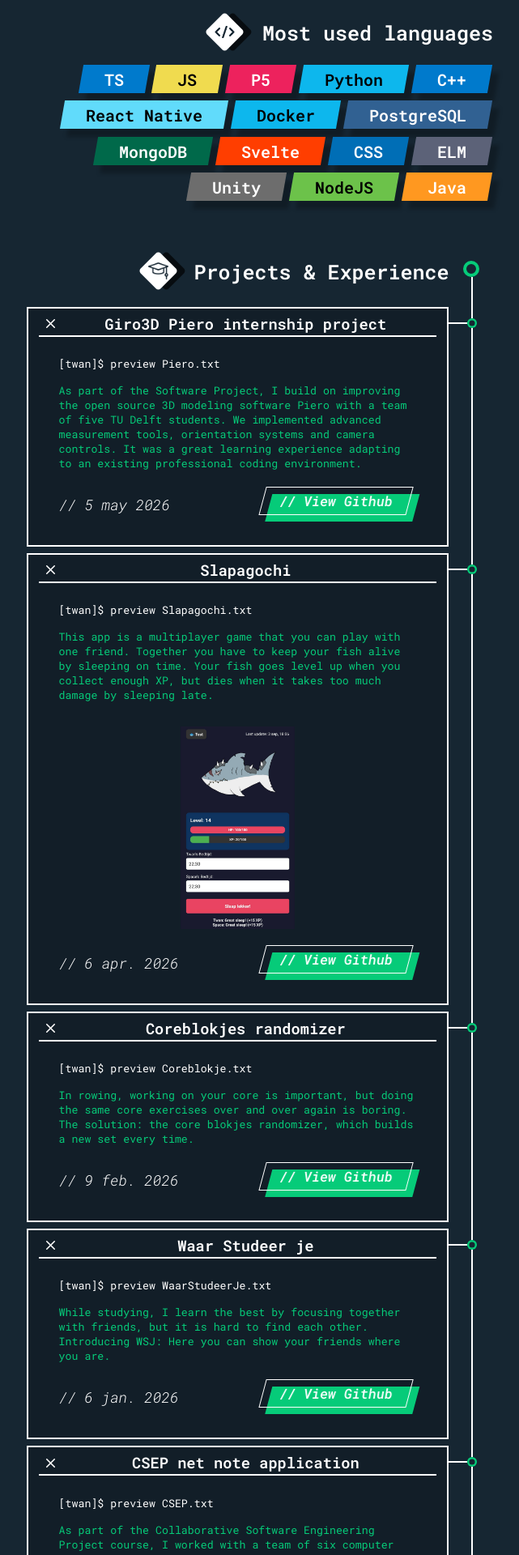
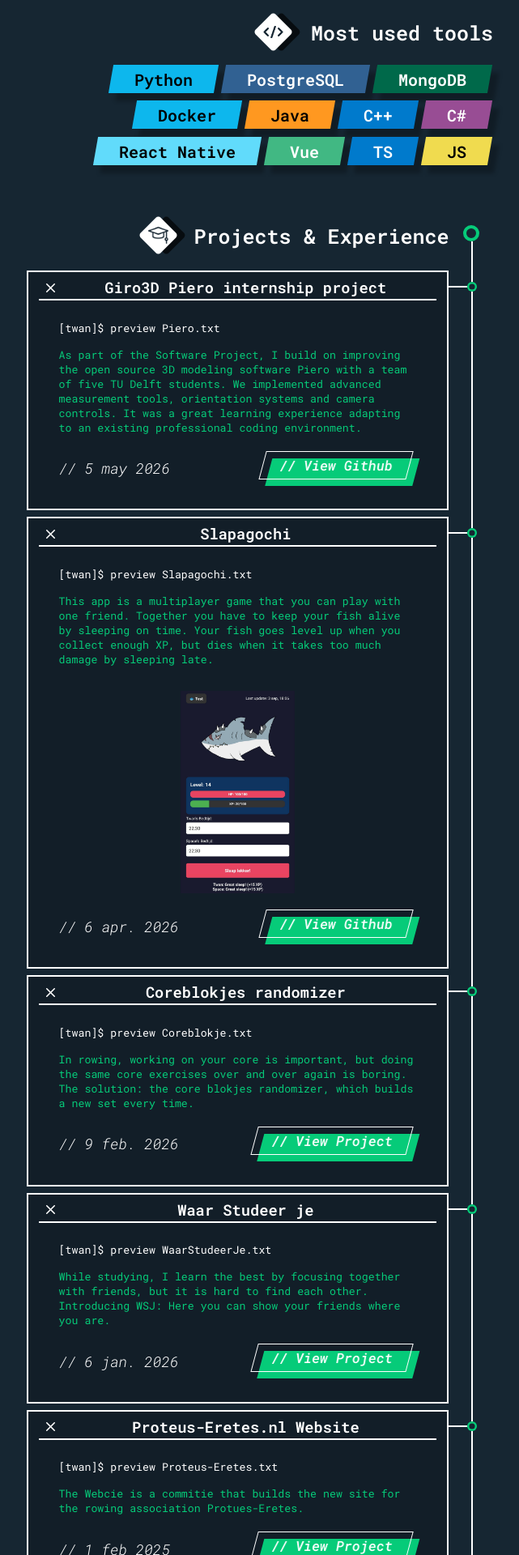
Before and after one commit to Twan-Reijinga/portfolio-site, a SvelteKit app: page / in a window 1280 px wide. Shown: the part 1240-3160 px from the top of the page at 81% size, without its empty margins (639-1280 px from the left). Built offline with nearby package versions, Linux system fonts and the light colour scheme.

Commit message:
improve project display

```diff
--- a/src/data/languages.ts
+++ b/src/data/languages.ts
@@ -2,26 +2,28 @@ interface Language {
 	text: string;
 	color: string;
 	textColor: string;
+	favorite?: boolean;
 }
 
 const languages: Language[] = [
-	{ text: 'TS', color: '#007acc', textColor: '#fff' },
-	{ text: 'JS', color: '#f0db4f', textColor: '#000' },
 	{ text: 'P5', color: '#ed225d', textColor: '#fff' },
-	{ text: 'Python', color: '#0db7ed', textColor: '#000' },
-	{ text: 'C++', color: '#007acc', textColor: '#fff' },
-	{ text: 'React Native', color: '#61dbfb', textColor: '#000' },
-	{ text: 'Docker', color: '#0db7ed', textColor: '#000' },
-	{ text: 'PostgreSQL', color: '#316192', textColor: '#fff' },
-	{ text: 'MongoDB', color: '#00694A', textColor: '#fff' },
+	{ text: 'Python', color: '#0db7ed', textColor: '#000', favorite: true },
+	{ text: 'PostgreSQL', color: '#316192', textColor: '#fff', favorite: true },
+	{ text: 'MongoDB', color: '#00694A', textColor: '#fff', favorite: true },
+	{ text: 'Docker', color: '#0db7ed', textColor: '#000', favorite: true },
 	{ text: 'Svelte', color: '#FF3E00', textColor: '#fff' },
-	// { text: 'C#', color: '#984D94', textColor: '#fff' },
+	{ text: 'Java', color: '#ff9820', textColor: '#000', favorite: true },
+	{ text: 'C++', color: '#007acc', textColor: '#fff', favorite: true },
+	{ text: 'C#', color: '#984D94', textColor: '#fff', favorite: true },
 	{ text: 'CSS', color: '#006EB6', textColor: '#fff' },
 	{ text: 'ELM', color: '#5C6278', textColor: '#fff' },
 	{ text: 'Unity', color: '#6D6D6D', textColor: '#fff' },
 	// { text: 'R', color: '#1F63B6', textColor: '#fff' },
 	{ text: 'NodeJS', color: '#6cc24a', textColor: '#000' },
-	{ text: 'Java', color: '#ff9820', textColor: '#fff' },
+	{ text: 'React Native', color: '#61dbfb', textColor: '#000', favorite: true },
+	{ text: 'Vue', color: '#41B883', textColor: '#fff', favorite: true },
+	{ text: 'TS', color: '#007acc', textColor: '#fff', favorite: true },
+	{ text: 'JS', color: '#f0db4f', textColor: '#000', favorite: true },
 ];
 
 export default languages;
--- a/src/data/projects.ts
+++ b/src/data/projects.ts
@@ -21,9 +21,10 @@ const projects: Project[] = [
 	{
 		title: 'Giro3D Piero internship project',
 		date: '5 may 2026',
+		comment: 'As part of the Software Project course',
 		discription:
 			"As part of the Software Project, I build on improving the open source 3D modeling software Piero with a team of five TU Delft students. We implemented advanced measurement tools, orientation systems and camera controls. It was a great learning experience adapting to an existing professional coding environment.",
-		languages: ['Vue', 'Docker', 'TS'],
+		languages: ['Vue', 'Docker'],
 		fakeFileName: 'Piero',
 		url: 'https://gitlab.com/giro3d/piero',
 		cardType: 'full'
@@ -31,6 +32,7 @@ const projects: Project[] = [
 	{
 		title: 'Slapagochi',
 		date: '6 apr. 2026',
+		comment: 'Boosts my personal bedtime habbits every day!',
 		discription:
 			"This app is a multiplayer game that you can play with one friend. Together you have to keep your fish alive by sleeping on time. Your fish goes level up when you collect enough XP, but dies when it takes too much damage by sleeping late.",
 		languages: ['React Native'],
@@ -42,6 +44,7 @@ const projects: Project[] = [
 	{
 		title: 'Coreblokjes randomizer',
 		date: '9 feb. 2026',
+		comment: 'Used by EJL\'26 every day',
 		discription:
 			"In rowing, working on your core is important, but doing the same core exercises over and over again is boring. The solution: the core blokjes randomizer, which builds a new set every time.",
 		languages: ['JS'],
@@ -52,6 +55,7 @@ const projects: Project[] = [
 	{
 		title: 'Waar Studeer je',
 		date: '6 jan. 2026',
+		comment: 'Study with friends is better then alone',
 		discription:
 			"While studying, I learn the best by focusing together with friends, but it is hard to find each other. Introducing WSJ: Here you can show your friends where you are.",
 		languages: ['JS'],
@@ -60,8 +64,20 @@ const projects: Project[] = [
 		cardType: 'full'
 	},
 	{
+		title: 'Proteus-Eretes.nl Website',
+		date: '1 feb 2025',
+		comment: 'With the Webcie',
+		discription:
+			"The Webcie is a commitie that builds the new site for the rowing association Protues-Eretes.",
+		languages: ['Vue'],
+		fakeFileName: 'Proteus-Eretes',
+		url: 'Proteus-Eretes.nl',
+		cardType: 'full',
+	},
+	{
 		title: 'CSEP net note application',
 		date: '26 jan. 2025',
+		comment: 'Collaborative Software Engineering Project',
 		discription:
 			"As part of the Collaborative Software Engineering Project course, I worked with a team of six computer science students to develop a live multi-user note-taking application using Java Spring. Our approach involved working in weekly sprints, with regular semiweekly progress meetings. Throughout the project, I gained valuable experience in teamwork, leadership, and professional collaboration.",
 		languages: ['Java'],
@@ -92,7 +108,7 @@ const projects: Project[] = [
 		discription:
 			'Our PWS (ProfielWerkStuk) research is focused on optimizing the traffic light system with artificial intelligence. For this purpose, we built a traffic simulation and controlled it with a reinforcement learning algorithm. Traffic lights are essential in our society worldwide. With the increasing number of road users, traffic light optimization is becoming an increasingly urgent issue. Great advances in technology and artificial intelligence offer opportunities to address this issue. Behind our current traffic lights are already complex algorithms that continuously make calculations to guide everyone from A to B as smoothly as possible. But how do these algorithms work? How can artificial intelligence improve this? Which algorithms are best suited? And what data does artificial intelligence need for efficient flow? These questions are at the heart of our comprehensive research.',
 		comment: '247 hours to make the PWS of our dreams',
-		languages: ['Unity', 'Python'],
+		languages: ['Unity', 'Python', 'C#'],
 		fakeFileName: 'AITraficLights',
 		img: traficSimImg,
 		url: 'github.com/Twan-Reijinga/TrafficLight-AI',
--- a/src/routes/+page.svelte
+++ b/src/routes/+page.svelte
@@ -128,7 +128,6 @@
 			z-index: 2;
 			height: 100vh;
 			width: 100%;
-			max-width: 900px !important;
 		}
 		.right {
 			margin-left: 0;
--- a/src/routes/About.svelte
+++ b/src/routes/About.svelte
@@ -16,15 +16,17 @@
 		you can find me in the competitive <span>rowing</span> team at <span>DSR Proteus-Eretes</span>.<br />
 		Or build the new site with the <span>WebCie</span>.<br />
 	</h3>
-	<Subject text="Most used languages" image="programming" />
+	<Subject text="Most used tools" image="programming" />
 	<!-- {#if y > h / 1.4} -->
 	<div class="languageCards" transition:fade={{ duration: 100 }}>
 		{#each languages as language}
+			{#if language.favorite}
 			<Language
 				text={language.text}
 				color={language.color}
 				textColor={language.textColor}
 			/>
+			{/if}
 		{/each}
 	</div>
 	<!-- {/if} -->
--- a/src/routes/GithubButton.svelte
+++ b/src/routes/GithubButton.svelte
@@ -1,10 +1,16 @@
 <script lang="ts">
 	export let url: string;
+	let isGithubLink: boolean =  false;
+	if (url.includes('git')) isGithubLink = true;
 </script>
 
 <a class="buttonBox" href={url} target="_blank">
 	<div class="button">
-		<h4>// View Github</h4>
+		{#if isGithubLink}
+			<h4>// View Github</h4>
+		{:else}
+			<h4>// View Project</h4>
+		{/if}
 	</div>
 	<div class="shadow" />
 </a>
--- a/src/routes/TitleSubtitles.svelte
+++ b/src/routes/TitleSubtitles.svelte
@@ -15,7 +15,6 @@
 	export let isWithProjLangs: boolean = false;
 	export let subtitleAfterDot = '';
 	export let projectIndex: number = 0;
-	console.log(projectIndex);
 
 	let y: number;
 	let loaded = false;
@@ -132,6 +131,7 @@
 			width: 100%;
 			padding: 0 20% 10px 0%;
 			margin: 0;
+			max-width: 900px;
 		}
 		.titleBox {
 			width: 100%;
```
